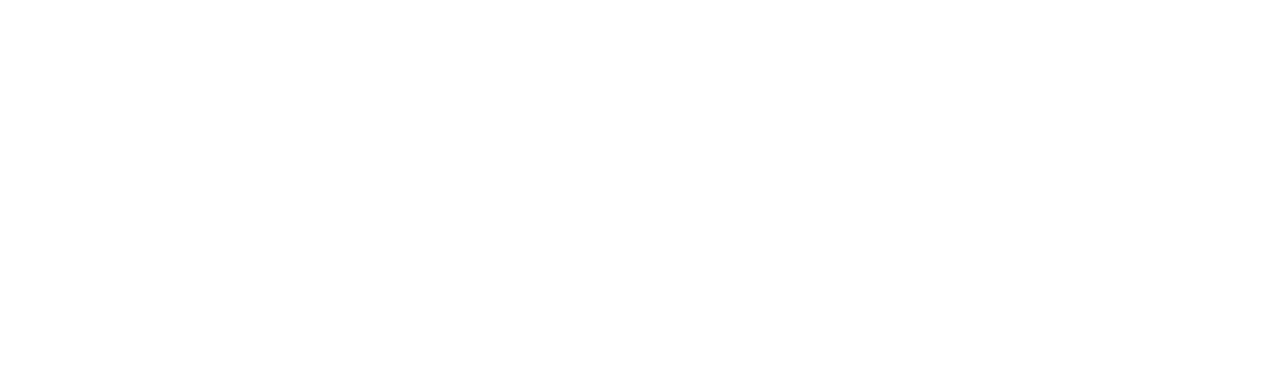
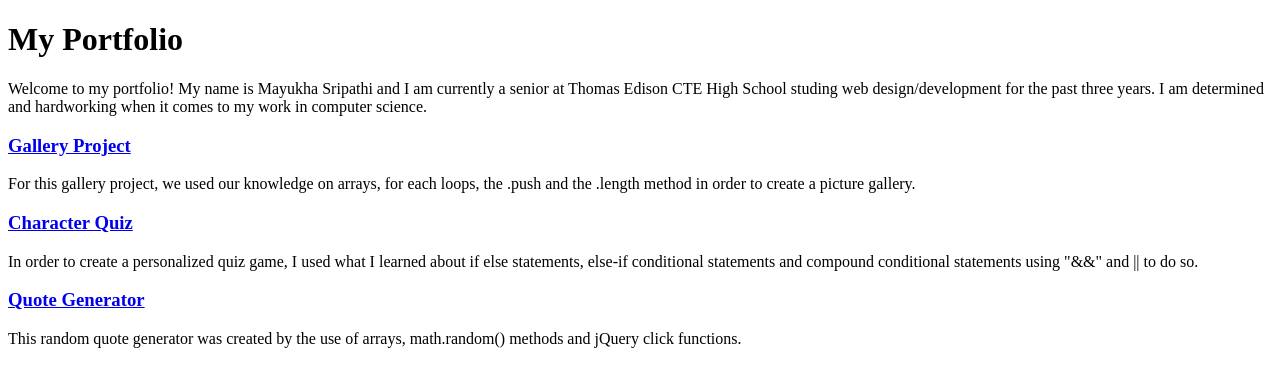
Before and after one commit to mayukhasripathi/mayukhasripathi.github.io, a plain HTML site: page index.html in a window 1280 px wide. Drawn offline with Linux system fonts and the light colour scheme.

Commit message:
Update index.html

```diff
--- a/index.html
+++ b/index.html
@@ -1,14 +1,20 @@
 <!DOCTYPE html>
 <html>
     <head>
-        <title My Portfolio</title>
+        <title>Portfolio</title>
     </head>
     <body>
-    <p>Welcome to my portfolio! My name is Mayukha Sripathi and I am currently a senior attending Thomas Edison CTE High School.
-    Throughout my high school years, I have been involved with Web Design/Development for almost three years now which I truly enjoy.
-     I am determined and hardworking when it comes to my projects in computer science. </p>
+        <h1>My Portfolio</h1>
+        <p>Welcome to my portfolio! My name is Mayukha Sripathi and I am currently a senior at Thomas Edison CTE High School studing web design/development for the past three years. I am determined and hardworking when it comes to my work in computer science.</p>
+        <div class="border">
+        <h3><a href="https://mayukhasripathi.github.io/Harry-Styles-Live-on-Tour/">Gallery Project</a></h3>
+        <p> For this gallery project, we used our knowledge on arrays, for each loops, the .push and the .length method in order to create a picture gallery. </p>
 
-    <a href="https://mayukhasripathi.github.io/Which-Outer-Banks-Character-Are-You/">Which Outer Banks Character Are You?</a>
+        <h3><a href="https://mayukhasripathi.github.io/Which-Outer-Banks-Character-Are-You/">Character Quiz</a></h3>
+        <p> In order to create a personalized quiz game, I used what I learned about if else statements, else-if conditional statements and compound conditional statements using "&&" and || to do so.</p>
 
+        <h3><a href="https://mayukhasripathi.github.io/Random-Quote-Generator/">Quote Generator</a></h3>
+        <p>This random quote generator was created by the use of arrays, math.random() methods and jQuery click functions. </p>
+        </div>
     </body>
 </html>
```
